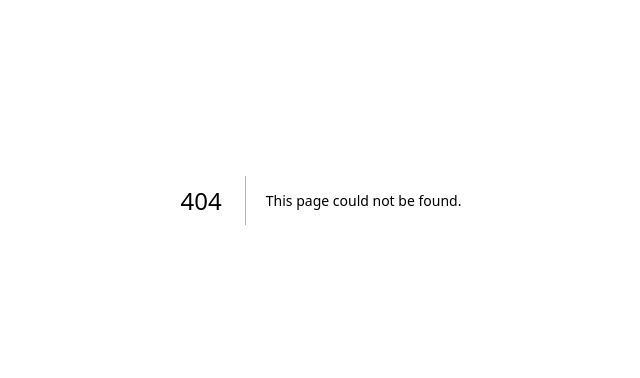
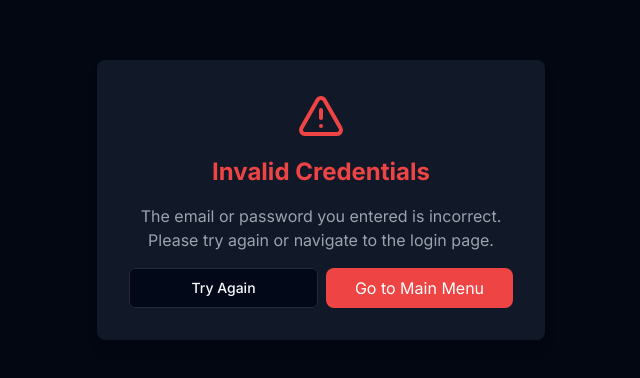
Before and after one commit to Dishantydv7/secuirty, a Next.js app: page /Error in a window 1280 px wide. Before the commit this address had no page. Shown: the part 200-578 px from the top of the page, without its empty margins (319-959 px from the left). Built offline with nearby package versions, Linux system fonts and the light colour scheme.

Commit message:
added the protected route using hard code for confidential info

```diff
--- /dev/null
+++ b/src/app/Error/page.tsx
@@ -0,0 +1,59 @@
+"use client"
+import { Button } from "@/components/ui/button"
+import Link from "next/link"
+import { useRouter } from "next/navigation"
+
+export default function Component() {
+
+    const router = useRouter()
+
+
+  return (
+    <div className="flex h-screen w-full items-center justify-center bg-gray-100 dark:bg-gray-950">
+      <div className="mx-4 w-full max-w-md rounded-lg bg-white p-8 shadow-lg dark:bg-gray-900">
+        <div className="flex flex-col items-center space-y-4">
+          <TriangleAlertIcon className="h-12 w-12 text-red-500" />
+          <h1 className="text-2xl font-bold text-red-500">Invalid Credentials</h1>
+          <p className="text-center text-gray-500 dark:text-gray-400">
+            The email or password you entered is incorrect. Please try again or navigate to the login page.
+          </p>
+          <div className="flex w-full flex-col gap-2 sm:flex-row">
+            <Button variant="outline" className="flex-1" onClick={() => (
+                router.push('/photos')
+            )}>
+              Try Again
+            </Button>
+            <Link
+              href="/dashboard"
+              className="flex-1 rounded-lg bg-red-500 px-4 py-2 text-center text-white transition-colors hover:bg-red-600 focus:outline-none focus:ring-2 focus:ring-red-500 focus:ring-offset-2 dark:focus:ring-offset-gray-900"
+              prefetch={false}
+            >
+              Go to Main Menu
+            </Link>
+          </div>
+        </div>
+      </div>
+    </div>
+  )
+}
+
+function TriangleAlertIcon(props:any) {
+  return (
+    <svg
+      {...props}
+      xmlns="http://www.w3.org/2000/svg"
+      width="24"
+      height="24"
+      viewBox="0 0 24 24"
+      fill="none"
+      stroke="currentColor"
+      strokeWidth="2"
+      strokeLinecap="round"
+      strokeLinejoin="round"
+    >
+      <path d="m21.73 18-8-14a2 2 0 0 0-3.48 0l-8 14A2 2 0 0 0 4 21h16a2 2 0 0 0 1.73-3" />
+      <path d="M12 9v4" />
+      <path d="M12 17h.01" />
+    </svg>
+  )
+}
--- /dev/null
+++ b/src/app/avehi/page.tsx
@@ -0,0 +1,29 @@
+"use client"
+import React, { useState } from 'react'
+
+const Theform
+    = () => {
+
+        const [user, setUser] = useState('')
+        const [email, setEmail] = useState('')
+
+        const handleSubmit = (e:any) => {
+            e.preventDefault()
+            console.log(user, email)
+
+        }
+        return (
+            <div>
+                <form onSubmit={handleSubmit}>
+                    <input type="text" placeholder="enter your name" onChange={(e)=> { setUser(e.target.value) }} value={user} required />
+
+                    <input type="email" placeholder="enter your email" onChange={(e)=> { setEmail(e.target.value) }} value={email} required />
+                    <button type="submit">Submit</button>
+
+                </form>
+
+            </div>
+        )
+    }
+
+export default Theform;
--- a/src/app/photos/page.tsx
+++ b/src/app/photos/page.tsx
@@ -3,12 +3,27 @@ import { Carousel, CarouselContent, CarouselItem, CarouselPrevious, CarouselNext
 import { Input } from "@/components/ui/input"
 import { Button } from "@/components/ui/button"
 import Link from "next/link"
-import Autoplay from "embla-carousel-autoplay"
-
+import { useState } from "react"
+import { useRouter } from "next/navigation"
 
 
 
 export default function Component() {
+
+    const router = useRouter()
+
+    const [username, setUsername] = useState("")
+    const [pass, setPass] = useState("")
+    const handleSubmit = (e: any) => {
+        e.preventDefault()
+        console.log(pass)
+        console.log(username)
+        if (pass == "12@gmail.com" && username == "hikaru") {
+            router.push("/reports")
+        } else {
+            router.push("/Error")
+        }
+    }
     return (
         <div className="flex flex-col">
             <section className="w-ful m-8 ">
@@ -114,8 +129,9 @@ export default function Component() {
                         </p>
                     </div>
                     <div className="mx-auto w-full max-w-sm space-y-2">
-                        <form className="flex space-x-2">
-                            <Input type="email" placeholder="Enter your email" className="max-w-lg flex-1" />
+                        <form className="flex  flex-col gap-3" onSubmit={handleSubmit}>
+                            <Input  type="username" placeholder="Enter your username" onChange={(e) => { setUsername(e.target.value) }} value={username} className="max-w-lg flex-1" />
+                            <Input type="password" placeholder="Enter your password" onChange={(e) => { setPass(e.target.value) }} value={pass} className="max-w-lg flex-1" />
                             <Button type="submit">Sign Up</Button>
                         </form>
                         <p className="text-xs text-gray-500 dark:text-gray-400">
--- /dev/null
+++ b/src/app/reports/page.tsx
@@ -0,0 +1,9 @@
+import React from 'react'
+
+function page() {
+  return (
+    <div>page</div>
+  )
+}
+
+export default page
```
